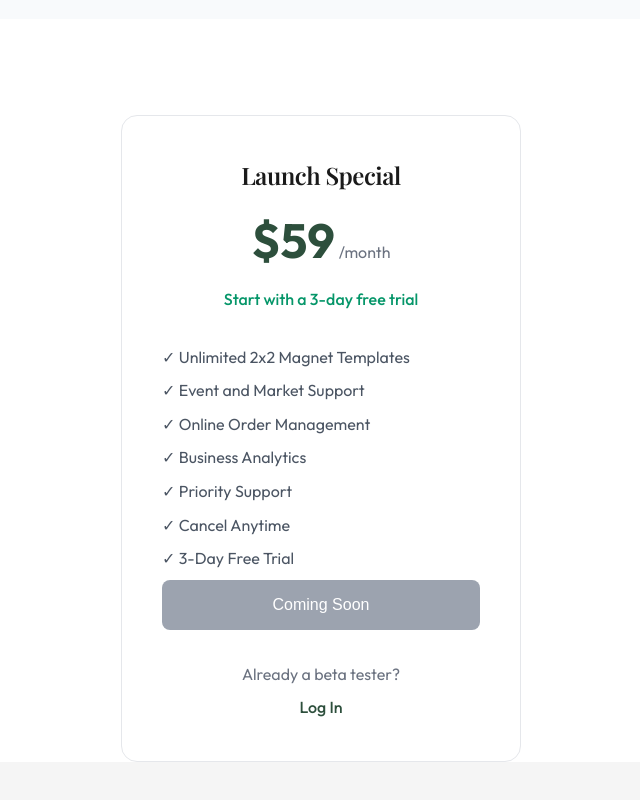
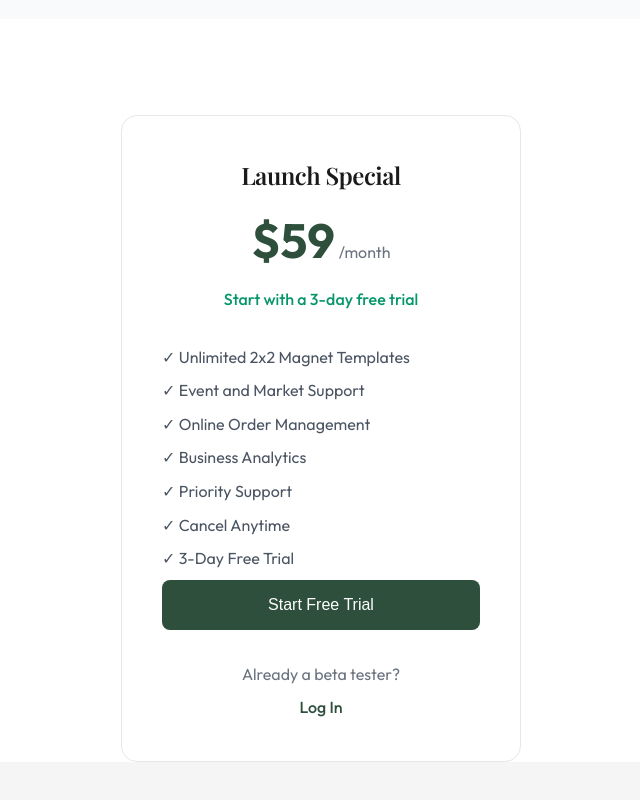
Before and after one commit to francoise2188/printboothpro-new, a Next.js app: page /subscription in a window 1280 px wide. Shown: the part 2697-3497 px from the top of the page, without its empty margins (319-959 px from the left). Built offline with nearby package versions, Linux system fonts and the light colour scheme; a web font is replaced by a local one.

Commit message:
Enabled subscribe button and updated subscription flow

```diff
--- a/app/page.js
+++ b/app/page.js
@@ -163,10 +163,10 @@ export default function HomePage() { // Renamed function
               </ul>
 
               <button
-                disabled
-                className={`${styles.subscribeButton} ${styles.disabled}`}
+                onClick={() => router.push('/subscription')}
+                className={styles.subscribeButton}
               >
-                Coming Soon
+                Start Free Trial
               </button>
 
               <div className={styles.loginSection}>
--- a/app/subscription/page.js
+++ b/app/subscription/page.js
@@ -245,10 +245,10 @@ export default function SubscriptionPage() {
 
               <button
                 onClick={handleSubscribe}
-                disabled={true}
-                className={`${styles.subscribeButton} ${styles.disabled}`}
+                disabled={loading}
+                className={`${styles.subscribeButton} ${loading ? styles.disabled : ''}`}
               >
-                Coming Soon
+                {loading ? 'Processing...' : 'Start Free Trial'}
               </button>
 
               <div className={styles.loginSection}>
```
